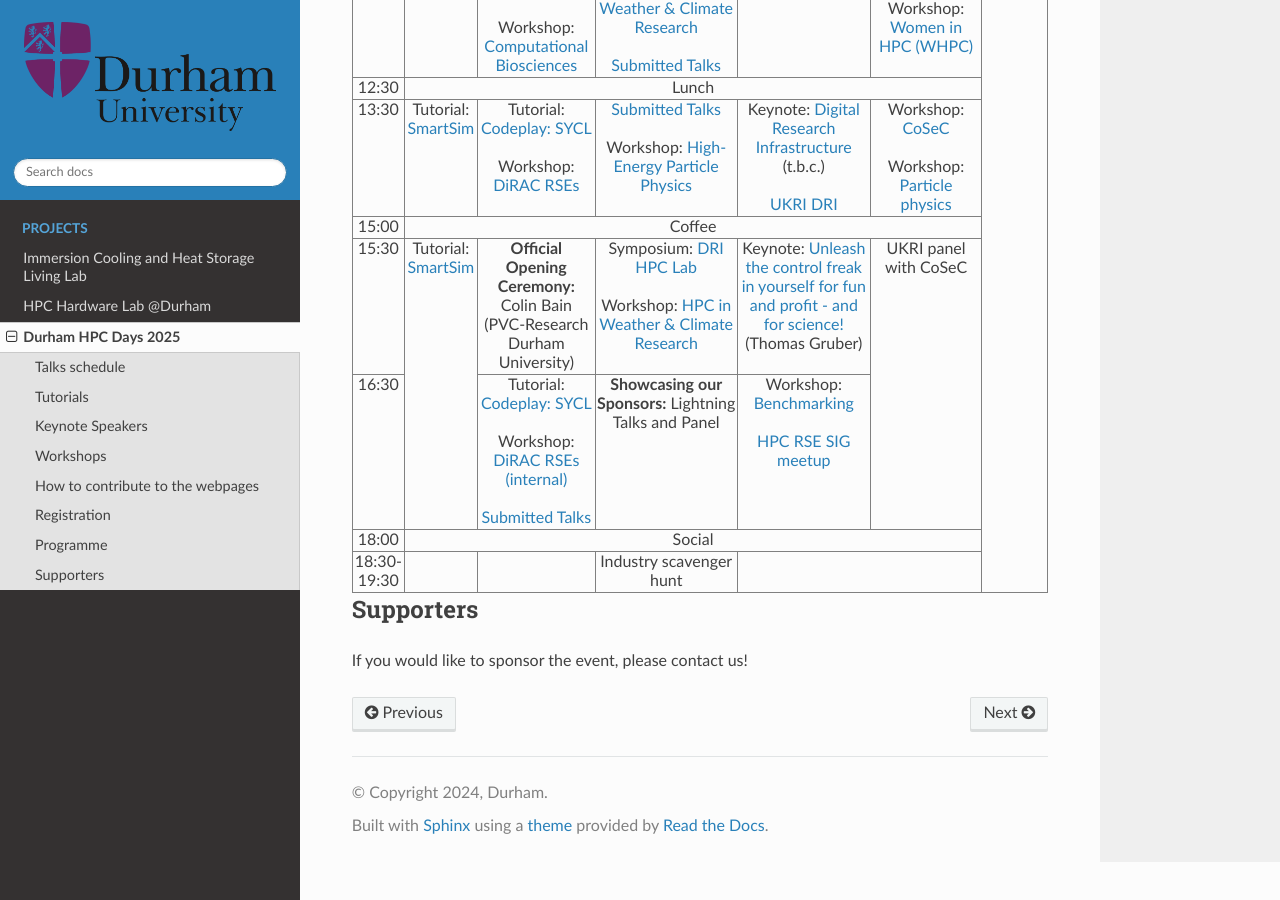
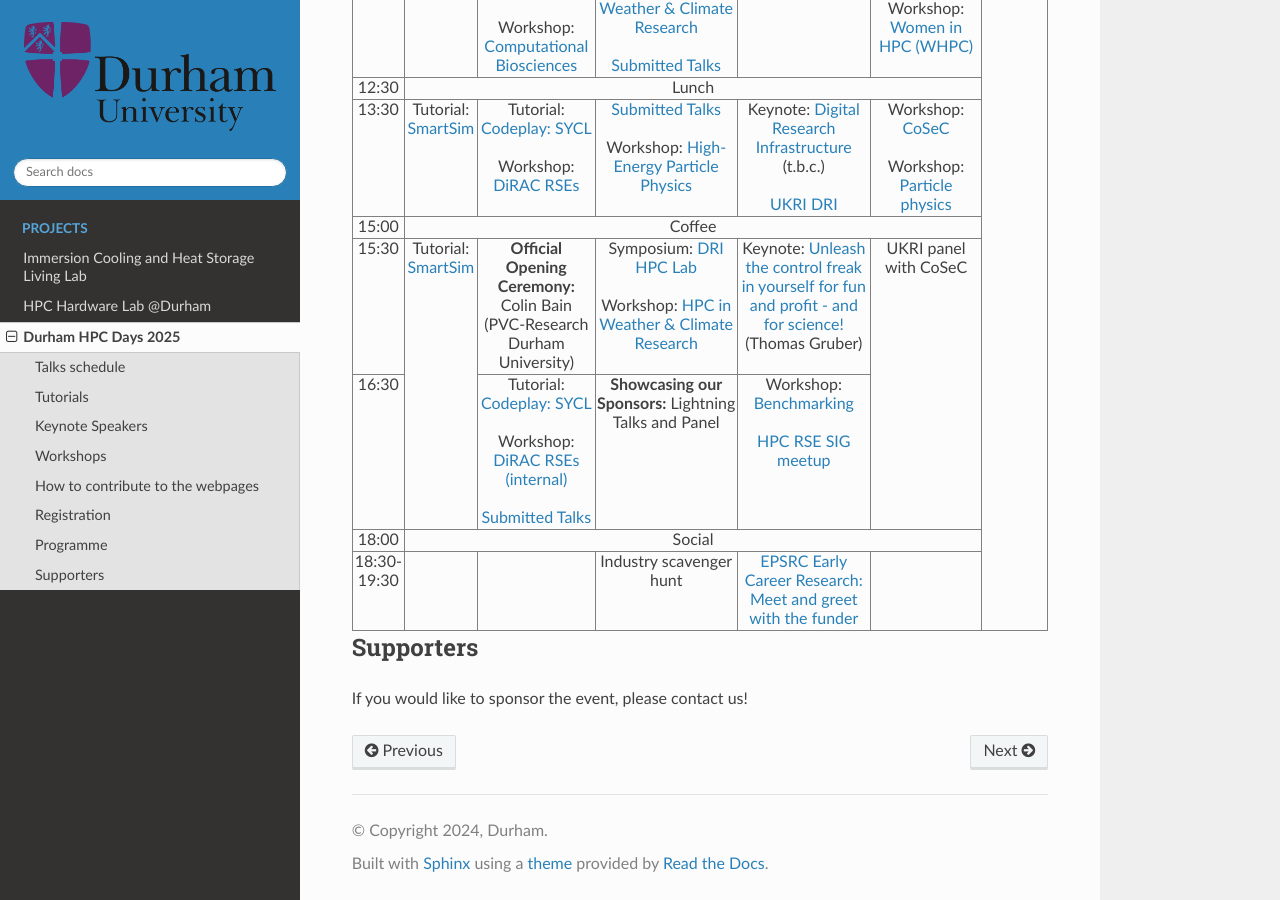
Before and after one commit to ilectra/durham, a Sphinx documentation site: the page built from docs/hpcdays/index.md, in a window 1280 px wide and 900 px high, scrolled down 1274 px. Built offline with Sphinx 7.4.7 and the Read the Docs theme 3.1.0, drawn with Linux system fonts in a browser that asks for light colours.

Commit message:
Update index.md

```diff
--- a/docs/hpcdays/index.md
+++ b/docs/hpcdays/index.md
@@ -99,6 +99,7 @@
   <td />
   <td />
   <td>Industry scavenger hunt</td>
+  <td><a href="talk.html#meetandgreet">EPSRC Early Career Research: Meet and greet with the funder</a> </td>
 </tr>
 </table>
 
```
